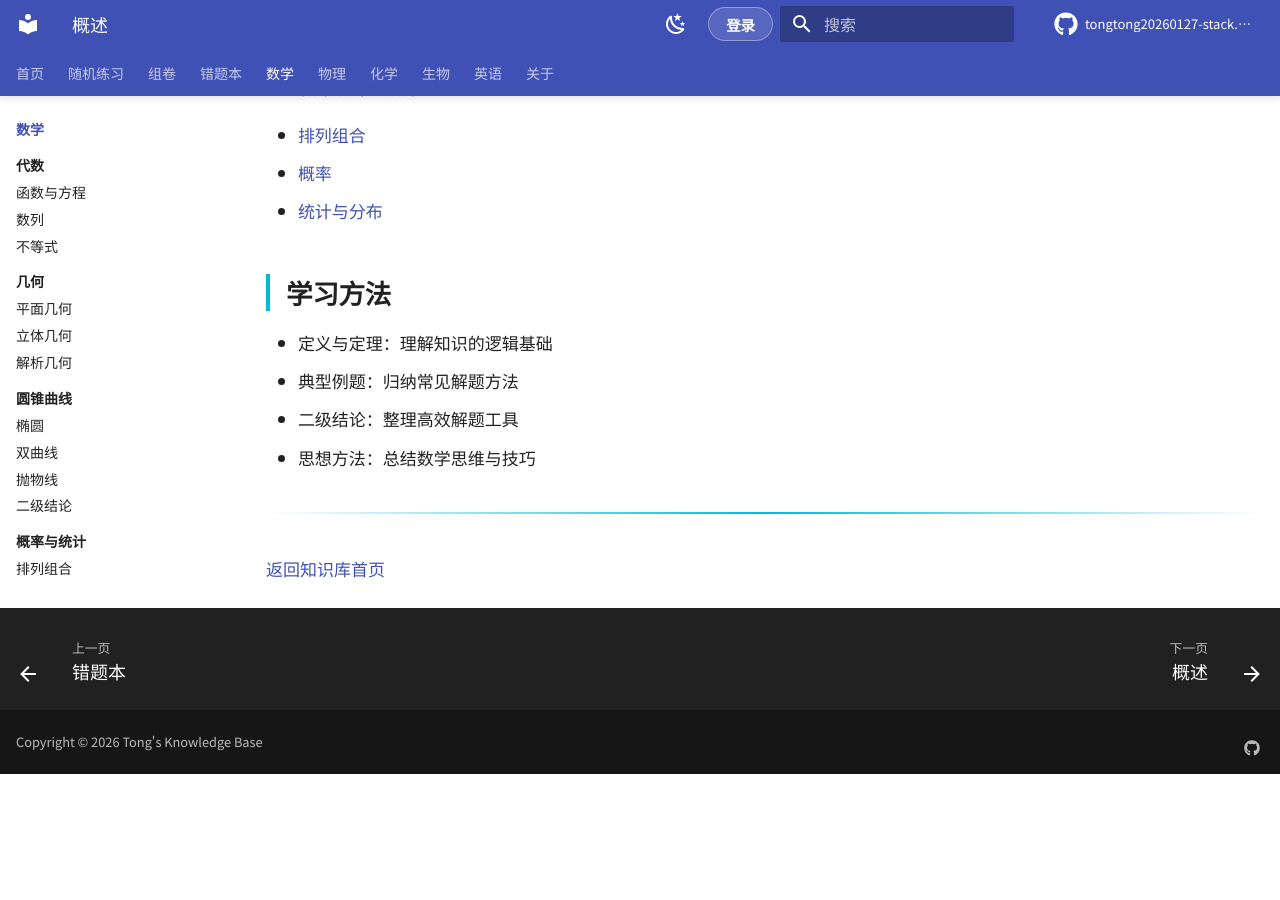
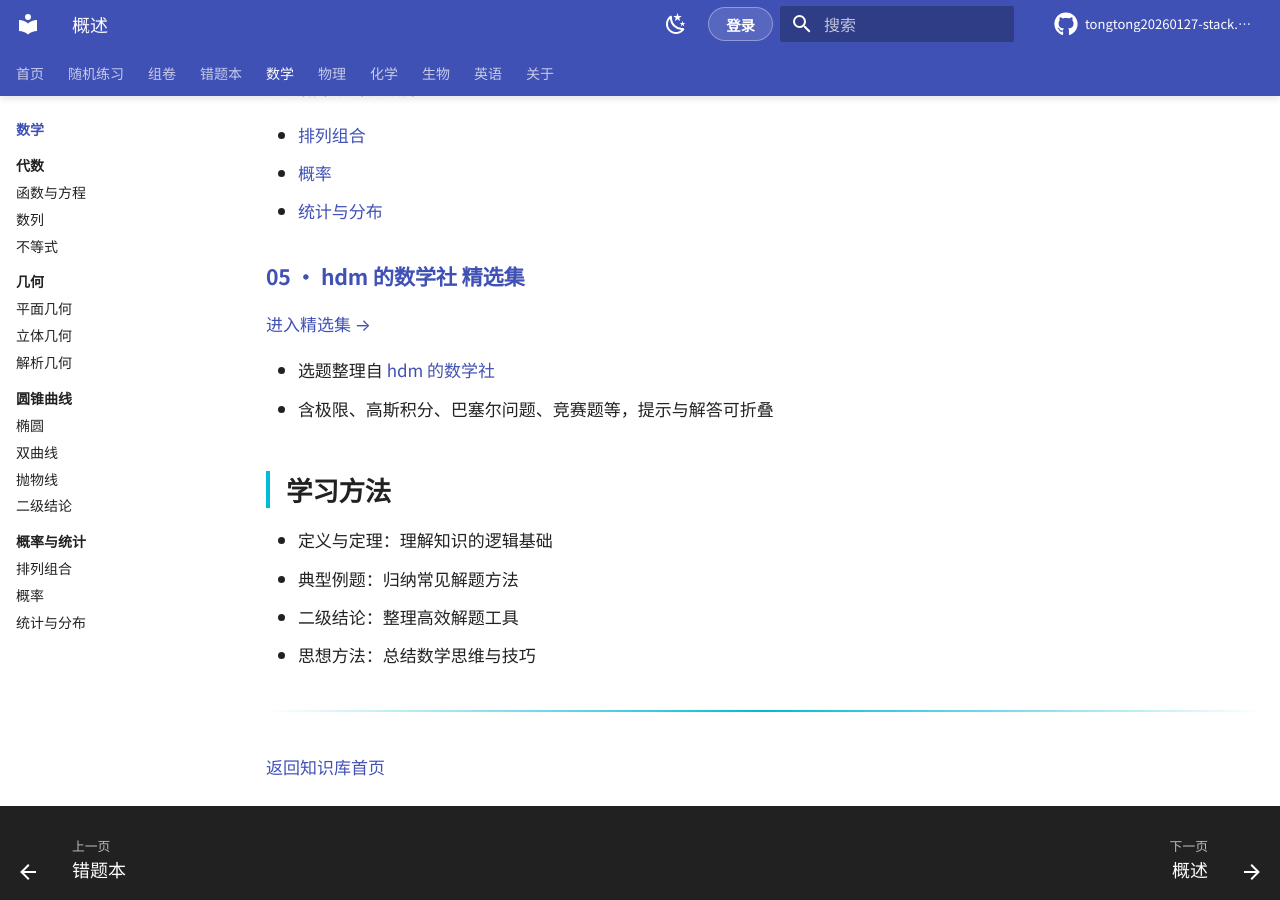
Before and after one commit to tongtong20260127-stack/tongtong20260127-stack.github.io, an MkDocs documentation site: the page built from docs/mathematics/index.md, in a window 1280 px wide and 900 px high, scrolled down 1198 px. Built offline with MkDocs 1.6.1 and Material for MkDocs 9.7.7, drawn with Linux system fonts in a browser that asks for light colours; a script that is not in the unit is left out; comment, search, counter and statistics services are not loaded; before the commit the page ends 1972 px from its top, so only the background shows below that.

Commit message:
fix(math): 数学概述页加入 05 hdm精选集入口

```diff
--- a/docs/mathematics/index.md
+++ b/docs/mathematics/index.md
@@ -39,6 +39,13 @@
 - [概率](probability/probability.md)
 - [统计与分布](probability/statistics.md)
 
+### 05 · hdm 的数学社 精选集
+
+[进入精选集 →](hdm-selection/index.md)
+
+- 选题整理自 [hdm 的数学社](https://hdmgydkn.kimi.site/)
+- 含极限、高斯积分、巴塞尔问题、竞赛题等，提示与解答可折叠
+
 ## 学习方法
 
 - 定义与定理：理解知识的逻辑基础
```
